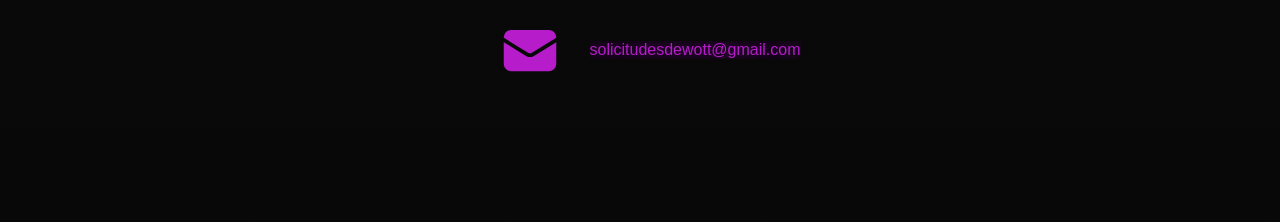
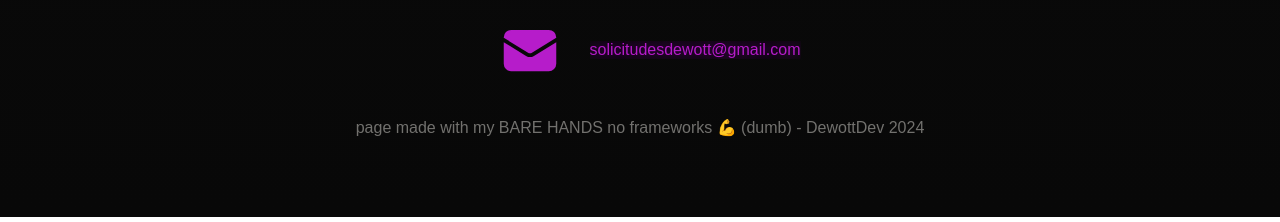
Before and after one commit to Dewott2501/dewott2501.github.io, a plain HTML site: page index.html in a window 1280 px wide. Shown: the part 5332-5554 px from the top of the page. Drawn offline with Linux system fonts and the light colour scheme.

Commit message:
added message at the end

```diff
--- a/index.html
+++ b/index.html
@@ -136,7 +136,7 @@
               </svg></a>
             <span class="mail">solicitudesdewott@gmail.com</span>
             </div>
-
+              <p class="end">page made with my BARE HANDS no frameworks 💪 (dumb) - DewottDev 2024</p>
     </footer>
     <!-- <span><img src="https://img.itch.zone/aW1nLzEzMzg4NTg3LmpwZw==/315x250%23c/744Smh.jpg" alt="" class= "gameItch"></span> -->
 </body>
--- a/style.css
+++ b/style.css
@@ -213,7 +213,7 @@ body{
 footer{
     margin-top: 120px;
     min-height: 200px;
-    margin-bottom: 120px;
+    margin-bottom: 80px;
     fill: var(--myViolet)
 }
 
@@ -307,6 +307,10 @@ a:hover{
     animation: roticon 0.5s ease-in-out normal;
 }
 
+.end{
+    color: rgb(114, 113, 110);
+}
+
 
 
 
```
